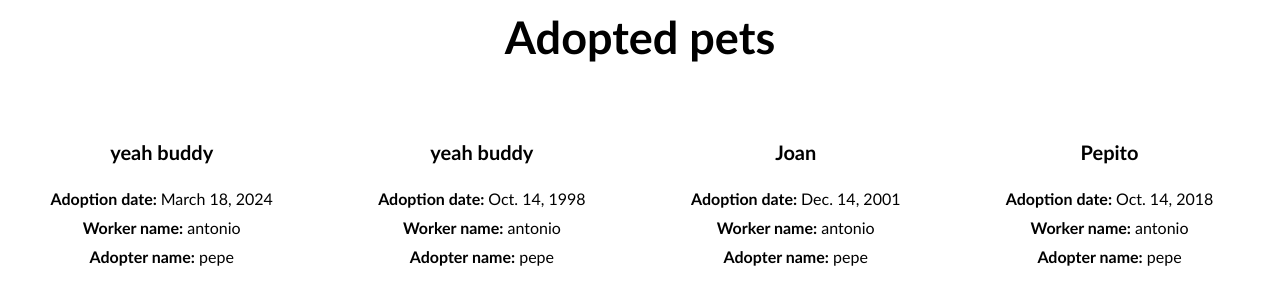
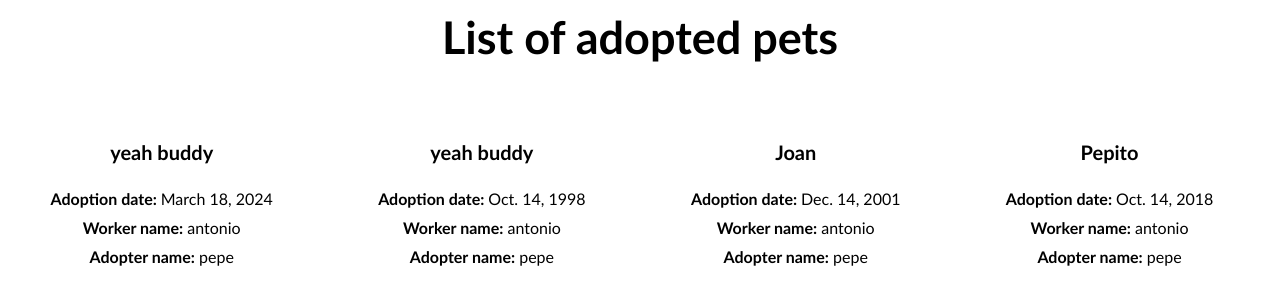
Before and after one commit to SergiFn/MDP_Delivery1, a Django app: page /adopt_list/ in a window 1280 px wide. Shown: the part 118-423 px from the top of the page. Run offline with Django 5.2, Linux system fonts and the light colour scheme; data comes from the database, SQL or seed files in the repository; both versions use the stored data as it was after the commit.

Commit message:
fix: some headers were wrong

```diff
--- a/templates/adopt_pet.html
+++ b/templates/adopt_pet.html
@@ -9,7 +9,7 @@
 </head>
 {% block content %}
     <div class="container">
-        <h1>Add Pet</h1>
+        <h1>Adopt Pet</h1>
         <form method="post">
             {% csrf_token %}
             {{ form.as_p }}
--- a/templates/list_adopted_pets.html
+++ b/templates/list_adopted_pets.html
@@ -2,7 +2,7 @@
 
 {% block content %}
 
-    <h1>Adopted pets</h1>
+    <h1>List of adopted pets</h1>
 {% for adopt in adopts %}
     <div class="adopted">
         <h3 class="pet-name">
```
Also changed, not shown: db.sqlite3.
